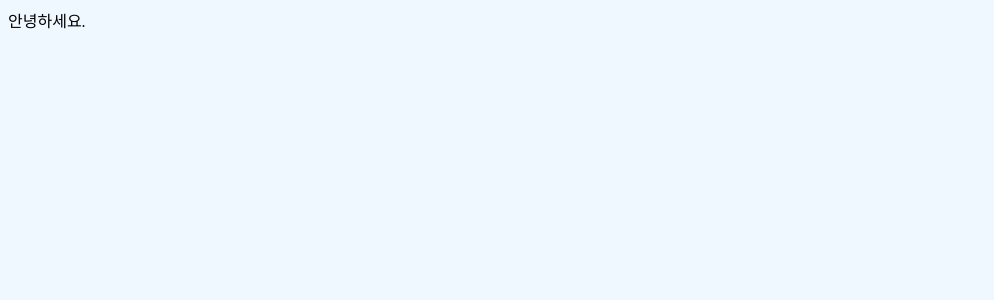
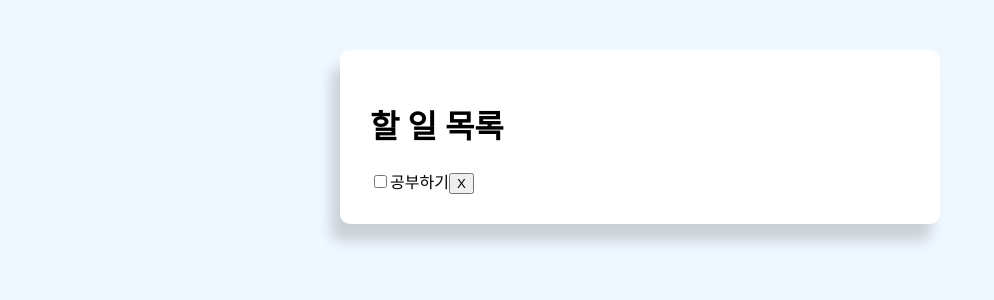
Before and after one commit to S2ej1n/DeepDive-React, a React (Create React App) app: page / in a window 1280 px wide. Shown: the top 300 px of the page, without its empty margins (0-994 px from the left). Built offline with nearby package versions, Linux system fonts and the light colour scheme.

Commit message:
클래스- 체크박스 추가

```diff
--- /dev/null
+++ b/src/App.css
@@ -0,0 +1,12 @@
+.container {
+  margin: auto;
+  max-width: 600px;
+}
+
+.todoBlock {
+  padding: 30px;
+  margin-top: 50px;
+  background: #fff;
+  border-radius: 10px;
+  box-shadow: -9px 17px 13px rgb(0 0 0 / 16%);
+}
--- a/src/App.js
+++ b/src/App.js
@@ -1,14 +1,24 @@
 import React, {Component} from "react";
 // 리액트 라이브러리에서 컴포넌트 가져옴
+import "./App.css";
 
 // 컴포넌트를 사용할 수 있게 extends 확장해줌
 export default class App extends Component {
   // 컴포넌트가 있으면 render 메소드 사용 가능
   render() {
     return(
-      // 리턴 안에 유아이 작성
-      <div>
-        안녕하세요.
+      // 리턴 안에 유아이 작성, class는 className 으로 작성.
+      <div className="container">
+        <div className="todoBlock">
+          <div className="title">
+            <h1> 할 일 목록 </h1>
+          </div>
+          <div>
+            <input type="checkbox" defaultChecked={false} />
+            공부하기
+            <button>X</button>
+          </div>
+        </div>
       </div>
     )
   }
```
